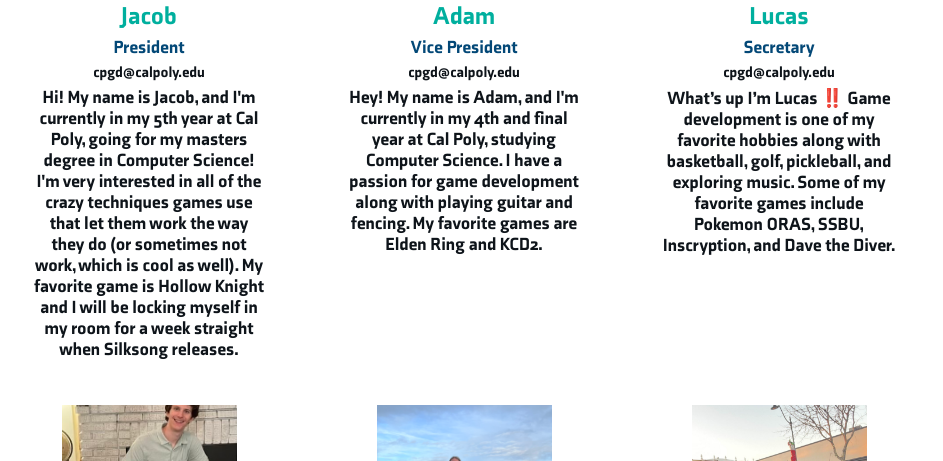
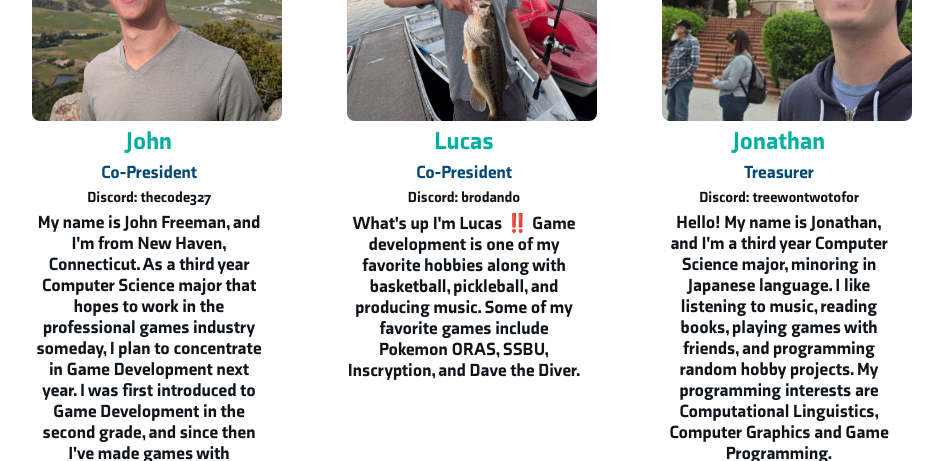
Before and after one commit to gbug007/cpgd-website, a Jekyll site: the page built from officers.md, in a window 1280 px wide and 900 px high, scrolled down 330 px, cut to the strip 439-900 px from the top of the window. Shown: the whole strip, without its empty margins (176-1119 px from the left). Built offline with Jekyll 4.4.1, drawn with Linux system fonts in a browser that asks for light colours; comment, search, counter and statistics services are not loaded; some of the changed text lies outside the part shown.

Commit message:
updated deployment data

```diff
--- a/_data/officers.yml
+++ b/_data/officers.yml
@@ -1,36 +1,36 @@
+
+- name: John
+  img-path: john2.jpg
+  title: Co-President
+  description: "My name is John Freeman, and I'm from New Haven, Connecticut. As a third year Computer Science major that hopes to work in the professional games industry someday, I plan to concentrate in Game Development next year. I was first introduced to Game Development in the second grade, and since then I've made games with everything from Game Engines to Arduinos to paper and pencil."
+  email: "Discord: thecode327"
+
+- name: Lucas
+  img-path: lucas.jpg
+  title: Co-President
+  description: "What's up I'm Lucas ‼️ Game development is one of my favorite hobbies along with basketball, pickleball, and producing music. Some of my favorite games include Pokemon ORAS, SSBU, Inscryption, and Dave the Diver."
+  email: "Discord: brodando"
+
+- name: Jonathan
+  img-path: jonathan.jpg
+  title: Treasurer
+  description: "Hello! My name is Jonathan, and I'm a third year Computer Science major, minoring in Japanese language. I like listening to music, reading books, playing games with friends, and programming random hobby projects. My programming interests are Computational Linguistics, Computer Graphics and Game Programming."
+  email: "Discord: treewontwotofor"
+
+- name: Sean
+  img-path: sean.jpg
+  title: Secretary
+  description: "My name is Sean, and I'm a second year Software Engineering major! I love playing and coding games, 3D printing, and animating films. My favorite games are Minecraft, Undertale, and Zenless Zone Zero!"
+  email: "Discord: seann.o"
 
 - name: Jacob
   img-path: jacob.png
-  title: President
-  description: "Hi! My name is Jacob, and I'm currently in my 5th year at Cal Poly, going for my masters degree in Computer Science! I'm very interested in all of the crazy techniques games use that let them work the way they do (or sometimes not work, which is cool as well). My favorite game is Hollow Knight and I will be locking myself in my room for a week straight when Silksong releases."
-  email: cpgd@calpoly.edu
+  title: General Officer
+  description: "Hi! My name is Jacob, and I'm currently in my 5th year at Cal Poly, going for my masters degree in Computer Science! I'm very interested in all of the crazy techniques games use that let them work the way they do (or sometimes not work, which is cool as well). My favorite games are Hollow Knight and Silksong"
+  email: "Discord: emuman"
 
-- name: Adam
-  img-path: adam.jpg
-  title: Vice President
-  description: "Hey! My name is Adam, and I'm currently in my 4th and final year at Cal Poly, studying Computer Science. I have a passion for game development along with playing guitar and fencing. My favorite games are Elden Ring and KCD2."
-  email: cpgd@calpoly.edu
-
-- name: Lucas
-  img-path: lucas.jpg
-  title: Secretary
-  description: "What’s up I’m Lucas ‼️ Game development is one of my favorite hobbies along with basketball, golf, pickleball, and exploring music. Some of my favorite games include Pokemon ORAS, SSBU, Inscryption, and Dave the Diver."
-  email: cpgd@calpoly.edu
-
-- name: John
-  img-path: john.jpg
-  title: Treasurer
-  description: "My name is John Freeman, and I’m from New Haven, Connecticut. As a Sophomore Computer Science major that hopes to work in the professional games industry someday, I plan to concentrate in Game Development next year. I was first introduced to Game Development in the second grade, and since then I’ve made games with everything from Game Engines to Arduinos to paper and pencil."
-  email: cpgd@calpoly.edu
-
-- name: Grady
-  img-path: grady.JPEG
+- name: Aaron
+  img-path: aaron.jpg
   title: General Officer
-  description: "I'm Grady Schneider, a computer engineering major. I've participated in several game jams here at Cal Poly, and I've hosted many of them too. Fun fact about me: I play the guitar in my freetime and build Gundam model kits."
-  email: cpgd@calpoly.edu
-
-- name: Kylie
-  img-path: kylie.jpg
-  title: General Officer
-  description: "My name is Kylie Wu, I’m a second year mechanical engineer. I have experience in 3D modeling and drawing. I don’t know that much about making games, but I play a lot of games!"
-  email: cpgd@calpoly.edu
+  description: "Hey, the names Aaron A. Mendez, and I'm a second year Computer Engineering major. While I look more towards the creative aspects of games, I'm trying to learn the programming behind them. Spare time is spent reading, writing, and studying game narrative. Favorites games range from Expedition 33 to Bioshock to Control/Alan Wake. Perhaps the biggest Remedy fan (besides Rose)."
+  email: "Discord: orathemus"
--- a/assets/css/officers.scss
+++ b/assets/css/officers.scss
@@ -112,9 +112,9 @@
          text-align: center;
       }
       .officer-icon {
-         border-radius: 0;
-         width: 175px;
-         height: 175px;
+         border-radius: 8px;
+         width: 250px;
+         height: 300px;
          object-fit: cover;
       }
    }
```
